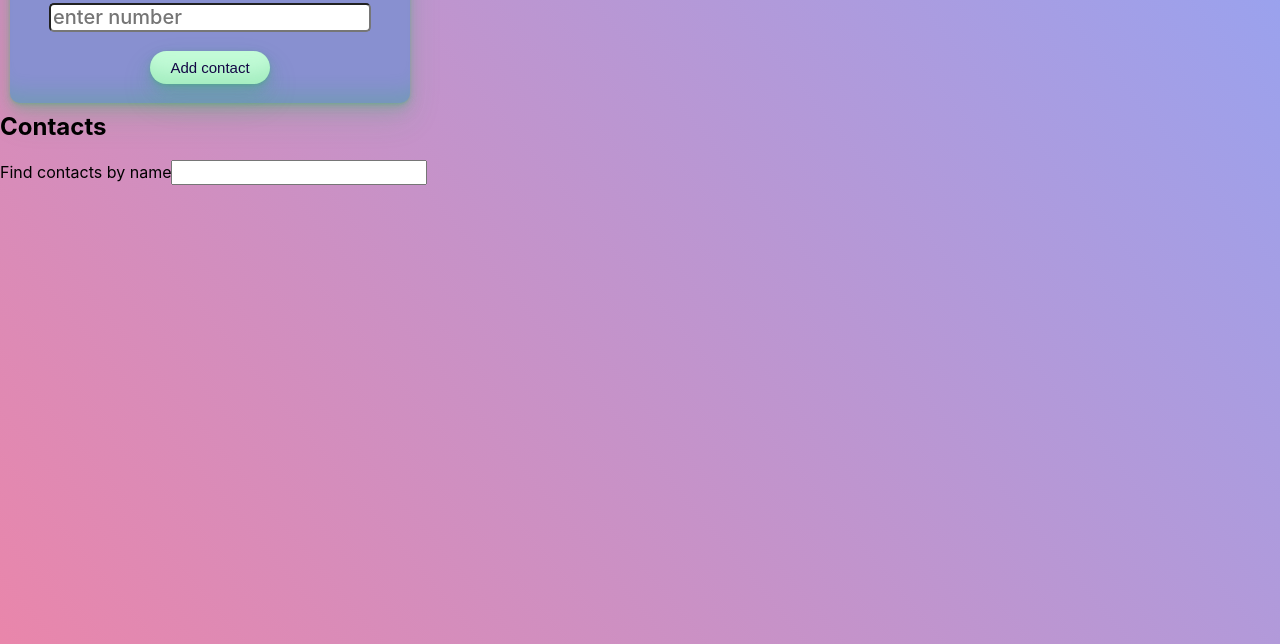
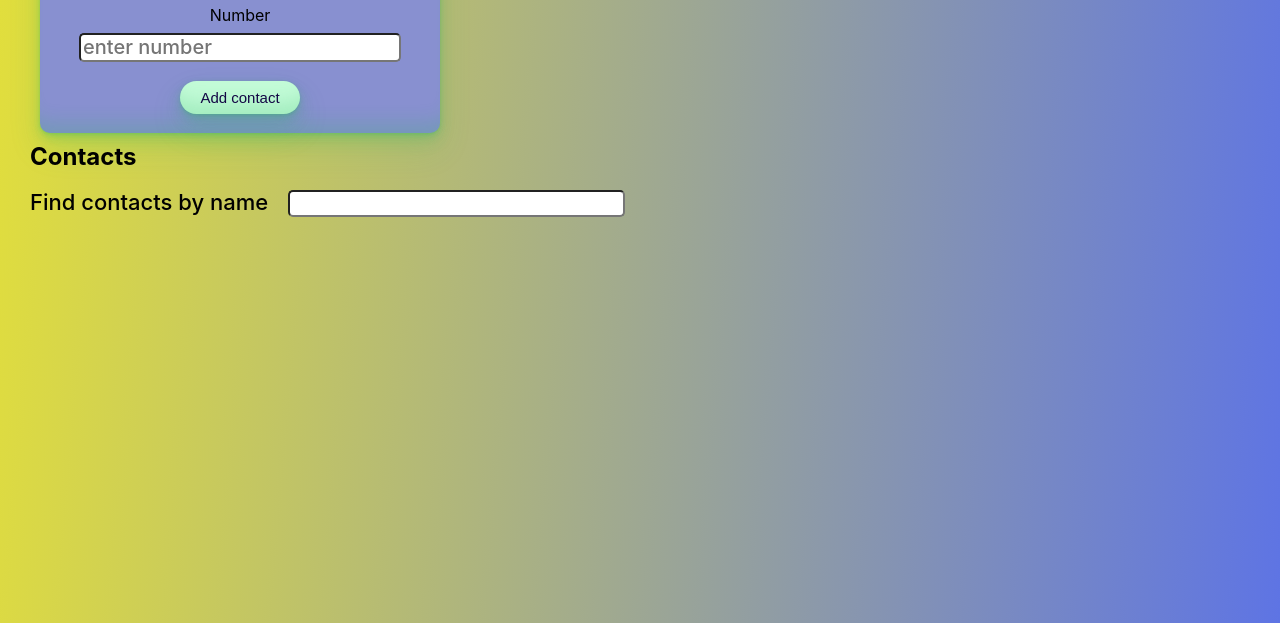
Before and after one commit to AnastasiiaLAV/goit-react-hw-03-phonebook, a React app: page / in a window 1280 px wide. Shown: the part 177-821 px from the top of the page. After the commit the page ends 800 px from the top, so only its background shows below. Built offline with nearby package versions, Linux system fonts and the light colour scheme.

Commit message:
fix filter and add style components

```diff
--- a/package.json
+++ b/package.json
@@ -10,6 +10,7 @@
     "formik": "^2.2.9",
     "nanoid": "^4.0.0",
     "normalize.css": "^8.0.1",
+    "notiflix": "^3.2.5",
     "prop-types": "^15.8.1",
     "react": "^18.2.0",
     "react-dom": "^18.2.0",
--- a/src/components/App.js
+++ b/src/components/App.js
@@ -1,9 +1,11 @@
 import React, {Component} from "react";
 import { nanoid } from 'nanoid';
+import { Notify } from 'notiflix/build/notiflix-notify-aio';
+
 import ContactForm from "./Form/Form";
 import ContactList from "./ContactList/ContactList";
 import Filter from "./Filter/Filter";
-
+import { Wrapper } from "./App.styled";
 export class App extends Component {
   state = {
     contacts: [],
@@ -17,31 +19,41 @@ export class App extends Component {
       this.setState({ contacts: parsContacts });
     }
   }
-  componentDidUpdate(prevProps, prevState) {
+  componentDidUpdate(_, prevState) {
     console.log('App componentDidUpdate');
+
     const nextContacts = this.state.contacts;
     const prevContacts = prevState.contacts;
+
+
+    // console.log('nextContacts:', ...nextContacts);
+    // console.log('prevContacts:', prevContacts);
 
     if (nextContacts !== prevContacts) {
       localStorage.setItem('contactsLoc', JSON.stringify(nextContacts));
     }
   }
 
-  addContact = ({name, number}) => {
+  addContact = ({ name, number }) => {
     const contact = {
       id: nanoid(5),
       name,
       number,
-  };
+    };
+
+    const sameСontacts = this.state.contacts.find(contact => contact.name.toLowerCase() === name.toLowerCase() || contact.number === number);
+
+    if (sameСontacts) {
+      Notify.warning('This contact already exists');
+      return;
+    }
 
     this.setState(({ contacts }) => ({
       contacts: [contact, ...contacts ],
     }));
-
   }
 
   filterOnChange = (e) => {
-console.log('e', e)
     this.setState({
       filter: e.target.value,
     })
@@ -67,14 +79,14 @@ console.log('e', e)
     const visibleContacts = this.getVisibleContact();
 
     return (
-      <div>
+      <Wrapper>
         <h1>Phonebook</h1>
-  <ContactForm addContact={addContact}/>
+        <ContactForm addContact={addContact}/>
 
-  <h2>Contacts</h2>
-  <Filter onChange={filterOnChange} value={filter}/>
-  <ContactList contacts={visibleContacts} onDeleteContact={deleteContact} />
-      </div>
+        <h2>Contacts</h2>
+        <Filter onChange={filterOnChange} value={filter}/>
+        <ContactList contacts={visibleContacts} onDeleteContact={deleteContact} />
+      </Wrapper>
     )
   }
 }
--- /dev/null
+++ b/src/components/App.styled.js
@@ -0,0 +1,5 @@
+import styled from "styled-components"
+
+export const Wrapper = styled.div`
+    padding: 30px;
+`
--- a/src/components/Filter/Filter.jsx
+++ b/src/components/Filter/Filter.jsx
@@ -1,12 +1,13 @@
 import React from 'react';
 import PropTypes from 'prop-types';
+import { Label, Input } from './Filter.styled';
 
 const Filter = ({onChange, value}) => {
     return (
-        <label htmlFor="filter">
+        <Label htmlFor="filter">
             Find contacts by name
-            <input type="text" name="filter" onChange={onChange} value={value} />
-        </label>
+            <Input type="text" name="filter" onChange={onChange} value={value} />
+        </Label>
     )
 }
 
--- a/src/components/Filter/Filter.styled.js
+++ b/src/components/Filter/Filter.styled.js
@@ -0,0 +1,17 @@
+import styled from "styled-components"
+
+export const Label = styled.label`
+    font-size: 22px;
+    font-weight: 500;
+`
+export const Input = styled.input`
+    padding: 0 10px;
+    margin: 0 20px;
+    color: #150000;
+    font-size: 20px;
+    font-weight: 400;
+    border-radius: 5px;
+    &:hover, &:focus{
+        box-shadow: rgba(44, 187, 99, .2) 0 -25px 18px -14px inset,rgba(44, 187, 99, .15) 0 1px 2px,rgba(44, 187, 99, .15) 0 2px 4px,rgba(44, 187, 99, .15) 0 4px 8px,rgba(44, 187, 99, .15) 0 8px 16px,rgba(44, 187, 99, .15) 0 16px 32px;
+    }
+`
--- a/src/index.css
+++ b/src/index.css
@@ -5,7 +5,9 @@ body {
     sans-serif;
   -webkit-font-smoothing: antialiased;
   -moz-osx-font-smoothing: grayscale;
-    background: linear-gradient(50deg, #e56e9ad5, #94a4f3);
+    background: linear-gradient(95deg,
+      #ddd914d5,
+      #5e74e4);
       height: 100vh;
 }
 
```
Also changed, not shown: 1 other file.
